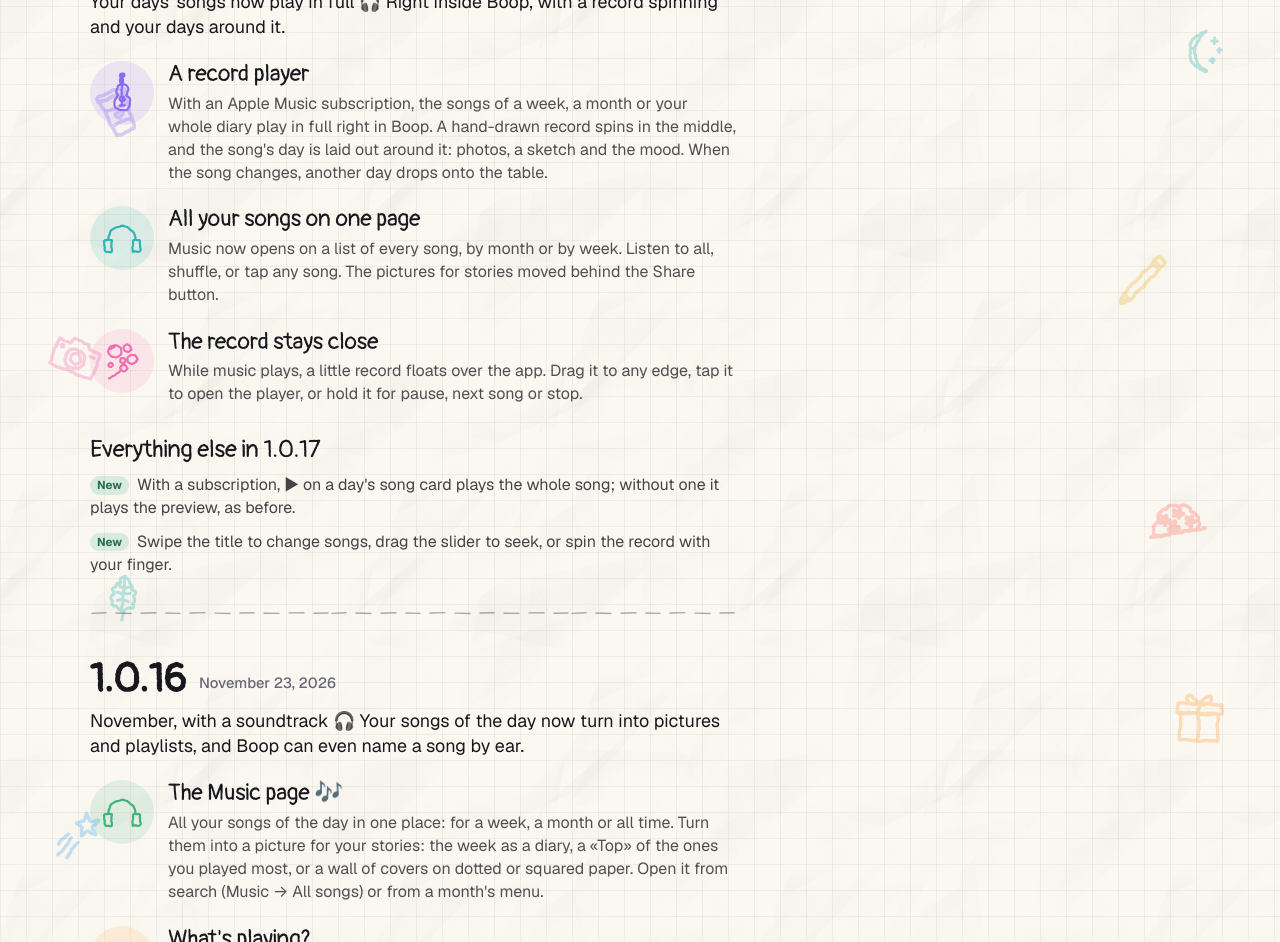
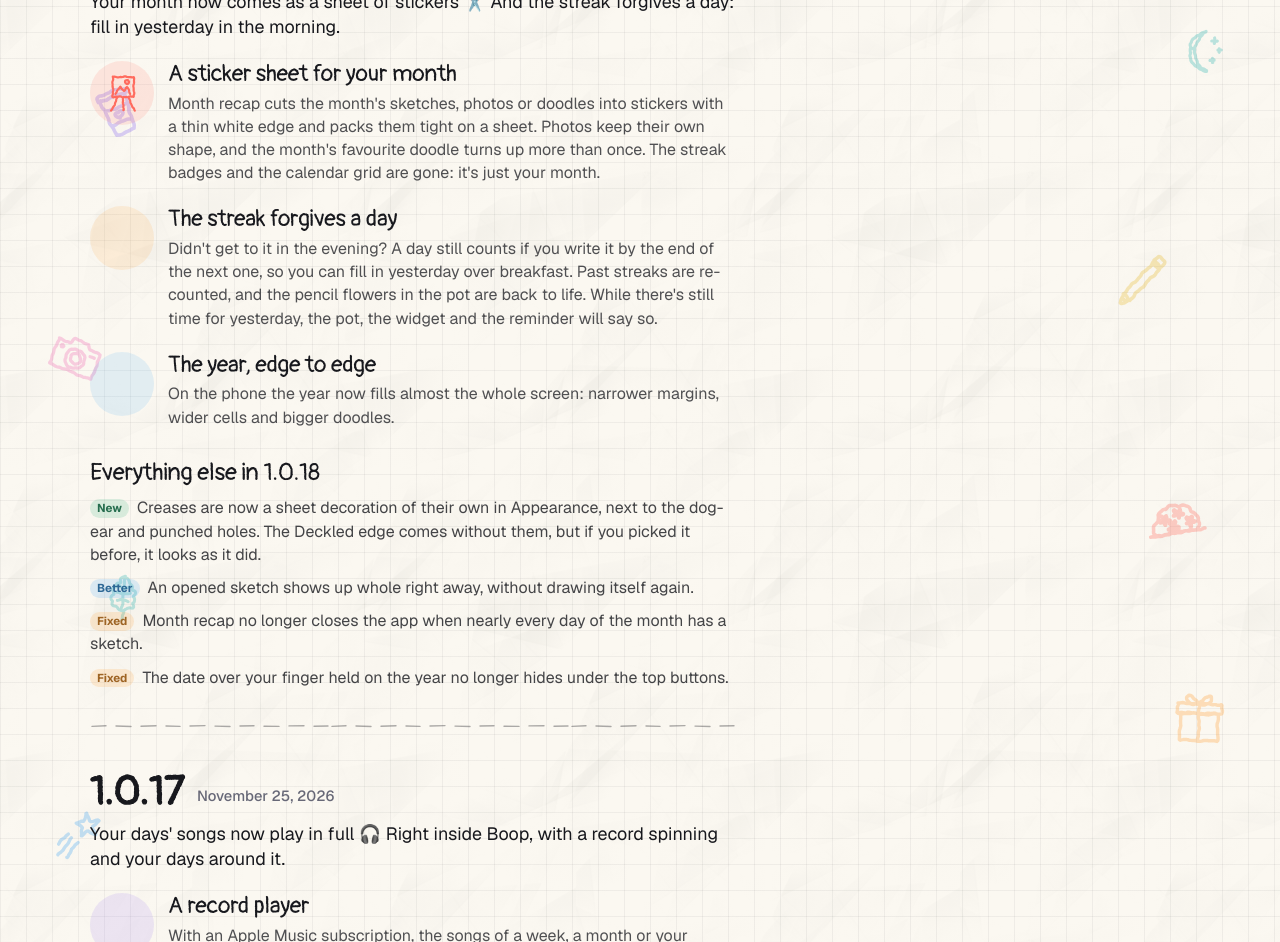
Before and after one commit to alobanov/getboop, a plain HTML site: page changelog/index.html in a window 1280 px wide. Shown: the part 254-1196 px from the top of the page. Drawn offline with nearby package versions, Linux system fonts and the light colour scheme.

Commit message:
What's New: 1.0.17 out (Nov 25), 1.0.18 coming soon

```diff
--- a/changelog/index.html
+++ b/changelog/index.html
@@ -4,10 +4,10 @@
 <meta charset="utf-8">
 <meta name="viewport" content="width=device-width, initial-scale=1">
 <title>What&#8217;s new in Boop</title>
-<meta name="description" content="Every version of Boop, the newest first. 1.0.16: November, with a soundtrack 🎧 Your songs of the day now turn into pictures and playlists, and Boop can even name a song by ear.">
+<meta name="description" content="Every version of Boop, the newest first. 1.0.17: Your days' songs now play in full 🎧 Right inside Boop, with a record spinning and your days around it.">
 <link rel="canonical" href="https://alobanov.github.io/getboop/changelog/">
 <meta property="og:title" content="What&#8217;s new in Boop">
-<meta property="og:description" content="Every version of Boop, the newest first. 1.0.16: November, with a soundtrack 🎧 Your songs of the day now turn into pictures and playlists, and Boop can even name a song by ear.">
+<meta property="og:description" content="Every version of Boop, the newest first. 1.0.17: Your days' songs now play in full 🎧 Right inside Boop, with a record spinning and your days around it.">
 <meta property="og:image" content="https://alobanov.github.io/getboop/img/year-canvas.jpg">
 <meta name="apple-itunes-app" content="app-id=6818434144">
 <link rel="icon" href="../favicon-64.png" type="image/png">
@@ -27,8 +27,22 @@
 <article class="page changelog">
 <h1>What&#8217;s new</h1>
 <!-- app:start -->
+<section class="release" id="v1.0.18">
+<header class="rel-head"><h2>1.0.18</h2><span class="when">Coming soon</span></header>
+<p class="tagline">Your month now comes as a sheet of stickers ✂️ And the streak forgives a day: fill in yesterday in the morning.</p>
+<div class="change"><span class="spot" style="--c:#FF6B5E" aria-hidden="true"><svg viewBox="0 0 40 40"><use href="../img/whats_new.svg#doodle_168"/></svg></span><div><h3>A sticker sheet for your month</h3><p>Month recap cuts the month's sketches, photos or doodles into stickers with a thin white edge and packs them tight on a sheet. Photos keep their own shape, and the month's favourite doodle turns up more than once. The streak badges and the calendar grid are gone: it's just your month.</p></div></div>
+<div class="change"><span class="spot" style="--c:#FFA23A" aria-hidden="true"><svg viewBox="0 0 40 40"><use href="../img/whats_new.svg#doodle_125"/></svg></span><div><h3>The streak forgives a day</h3><p>Didn't get to it in the evening? A day still counts if you write it by the end of the next one, so you can fill in yesterday over breakfast. Past streaks are re-counted, and the pencil flowers in the pot are back to life. While there's still time for yesterday, the pot, the widget and the reminder will say so.</p></div></div>
+<div class="change"><span class="spot" style="--c:#4AA8F0" aria-hidden="true"><svg viewBox="0 0 40 40"><use href="../img/whats_new.svg#doodle_106"/></svg></span><div><h3>The year, edge to edge</h3><p>On the phone the year now fills almost the whole screen: narrower margins, wider cells and bigger doodles.</p></div></div>
+<h3 class="more">Everything else in 1.0.18</h3>
+<ul class="rest">
+<li><span class="label new">New</span>Creases are now a sheet decoration of their own in Appearance, next to the dog-ear and punched holes. The Deckled edge comes without them, but if you picked it before, it looks as it did.</li>
+<li><span class="label better">Better</span>An opened sketch shows up whole right away, without drawing itself again.</li>
+<li><span class="label fixed">Fixed</span>Month recap no longer closes the app when nearly every day of the month has a sketch.</li>
+<li><span class="label fixed">Fixed</span>The date over your finger held on the year no longer hides under the top buttons.</li>
+</ul>
+</section>
 <section class="release" id="v1.0.17">
-<header class="rel-head"><h2>1.0.17</h2><span class="when">Coming soon</span></header>
+<header class="rel-head"><h2>1.0.17</h2><span class="when">November 25, 2026</span></header>
 <p class="tagline">Your days' songs now play in full 🎧 Right inside Boop, with a record spinning and your days around it.</p>
 <div class="change"><span class="spot" style="--c:#8B6CF0" aria-hidden="true"><svg viewBox="0 0 40 40"><use href="../img/whats_new.svg#doodle_140"/></svg></span><div><h3>A record player</h3><p>With an Apple Music subscription, the songs of a week, a month or your whole diary play in full right in Boop. A hand-drawn record spins in the middle, and the song's day is laid out around it: photos, a sketch and the mood. When the song changes, another day drops onto the table.</p></div></div>
 <div class="change"><span class="spot" style="--c:#2FB5B0" aria-hidden="true"><svg viewBox="0 0 40 40"><use href="../img/whats_new.svg#doodle_134"/></svg></span><div><h3>All your songs on one page</h3><p>Music now opens on a list of every song, by month or by week. Listen to all, shuffle, or tap any song. The pictures for stories moved behind the Share button.</p></div></div>
```
Also changed, not shown: index.html (+1 -1 lines), img/whats_new.svg.
